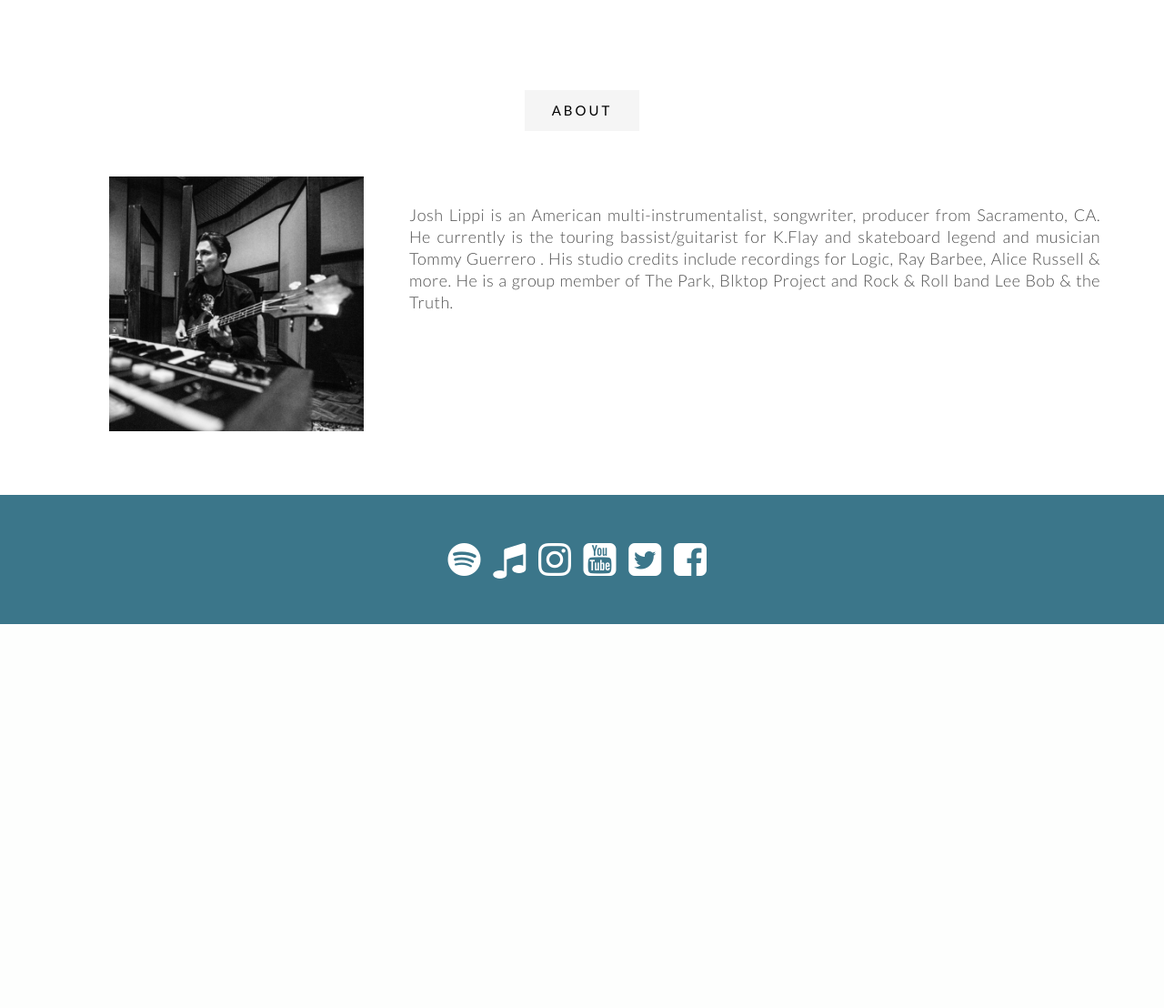
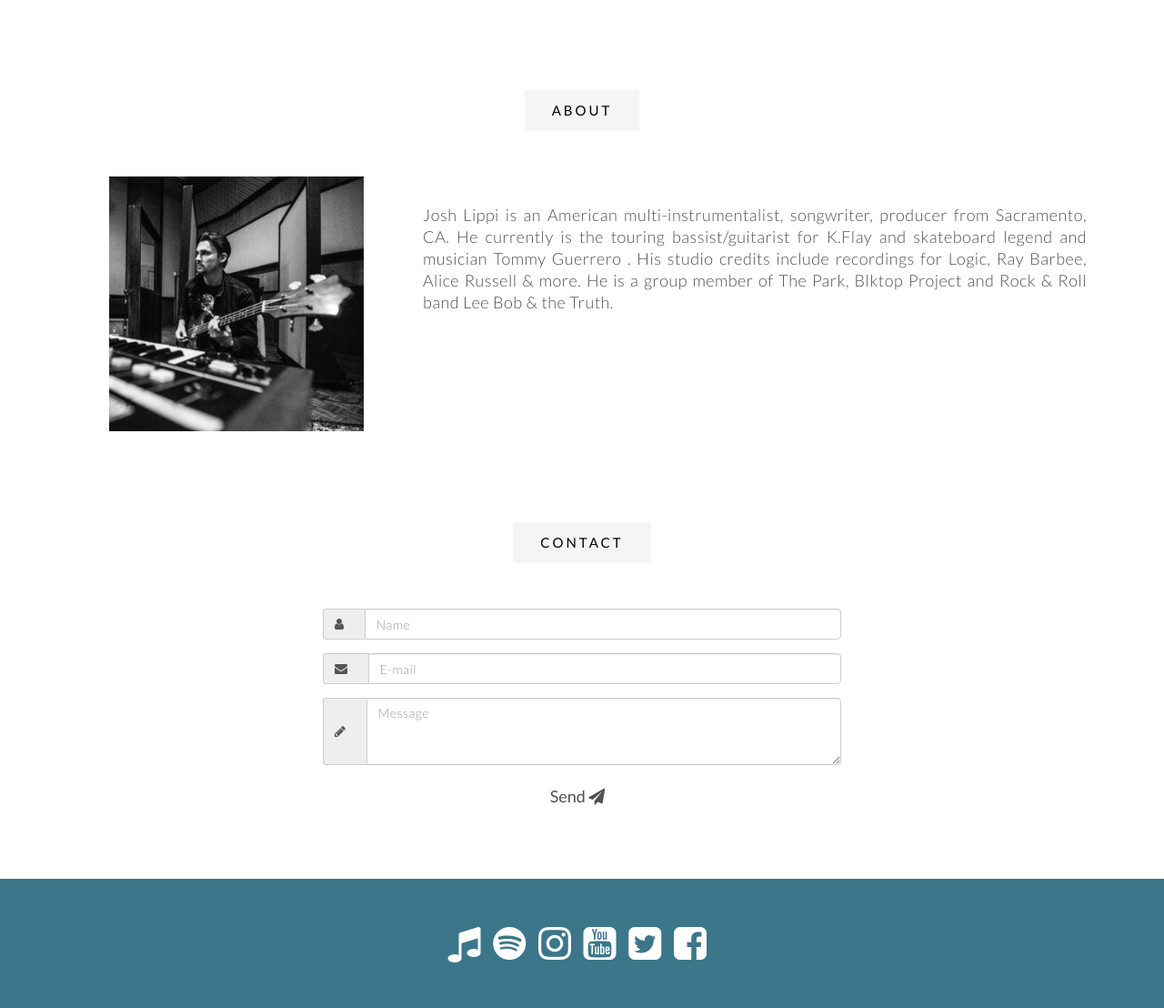
Before and after one commit to kwoulfe/josh-lippi, a PHP site: page / in a window 1280 px wide. Shown: the part 4389-5497 px from the top of the page at 91% size. Before the commit the page ends 5075 px from the top, so only its background shows below. Run offline with PHP 8.4, Linux system fonts and the light colour scheme; some web fonts are replaced.

Commit message:
contact form

```diff
--- a/css/style.css
+++ b/css/style.css
@@ -424,7 +424,7 @@
 }
 
 .about {
-  padding: 100px 0 70px;
+  padding-top: 100px;
   text-align: center;
 }
 
@@ -458,7 +458,7 @@
 
 .about-2 {
   font-size: 18px;
-  padding: 30px 0px 70px 0px;
+  padding-top: 30px;
   text-align: justify;
 }
 
@@ -822,6 +822,16 @@
   border-color: #fff;
 }
 
+.contact {
+  padding: 100px 0 70px;
+  text-align: center;
+}
+
+.btn {
+  font-size: 18px;
+  background-color: transparent;
+}
+
 .contact-background {
   padding: 50px 0;
   text-align: center;
--- a/index.html
+++ b/index.html
@@ -75,14 +75,14 @@
     </ul>
     <ul class="social-media">
       <li>
-        <a href="https://open.spotify.com/artist/13EOeiW8ynyHsdNE8hdt3D" target="_blank">
-          <i class="fa fa-spotify"></i>
-        </a>
-      </li>
-      <li>
         <a href="https://itunes.apple.com/us/artist/josh-lippi-the-overtimers/1022579660" target="_blank">
           <i class="fa fa-music"></i>
           </i>
+       </a>
+      </li>
+      <li>
+        <a href="https://open.spotify.com/artist/13EOeiW8ynyHsdNE8hdt3D" target="_blank">
+          <i class="fa fa-spotify"></i>
         </a>
       </li>
       <li>
@@ -462,17 +462,60 @@
       </div>
     </div>
   </section>
+  <section id="contact">
+    <div class="contact">
+        <div class="container">
+            <h2 class="section-title">Contact
+              </h2>
+          <div class="row">
+            <form class="form-horizontal col-sm-6 col-sm-offset-3">
+              <div class="form-group">
+                <div class="input-group">
+                  <span class="input-group-addon">
+                    <i class="fa fa-user"></i>
+                  </span>
+                  <input type="text" class="form-control" id="user-name" placeholder="Name">
+                </div>
+              </div>
+
+              <div class="form-group">
+                <div class="input-group">
+                  <span class="input-group-addon">
+                    <i class="fa fa-envelope"></i>
+                  </span>
+                  <input type="email" class="form-control" id="email" placeholder="E-mail">
+                </div>
+              </div>
+
+              <div class="form-group">
+                <div class="input-group">
+                  <span class="input-group-addon">
+                    <i class="fa fa-pencil"></i>
+                  </span>
+                  <textarea class="form-control" rows="3" placeholder="Message" id="message"></textarea>
+                </div>
+              </div>
+
+              <button type="submit" class="btn col-sm-4 col-sm-offset-4">
+                Send
+                <i class="fa fa-paper-plane"></i>
+              </button>
+            </form>
+          </div>
+          </div>
+    </div>
+  </section>
   <!-- Footer -->
   <footer>
     <div class="footer-background">
       <!-- Footer Social Media icons -->
       <div class="social-footer">
+        <a href="https://itunes.apple.com/us/artist/josh-lippi-the-overtimers/1022579660" target="_blank">
+          <i id="social-tw" class="fa fa-music fa-3x social">
+          </i>
+        </a>
         <a href="https://open.spotify.com/artist/13EOeiW8ynyHsdNE8hdt3D" target="_blank">
           <i id="social-sp" class="fa fa-spotify fa-3x social">
-          </i>
-        </a>
-        <a href="https://itunes.apple.com/us/artist/josh-lippi-the-overtimers/1022579660" target="_blank">
-          <i id="social-tw" class="fa fa-music fa-3x social">
           </i>
         </a>
         <a href="https://www.instagram.com/joshlippi/" target="_blank">
```
